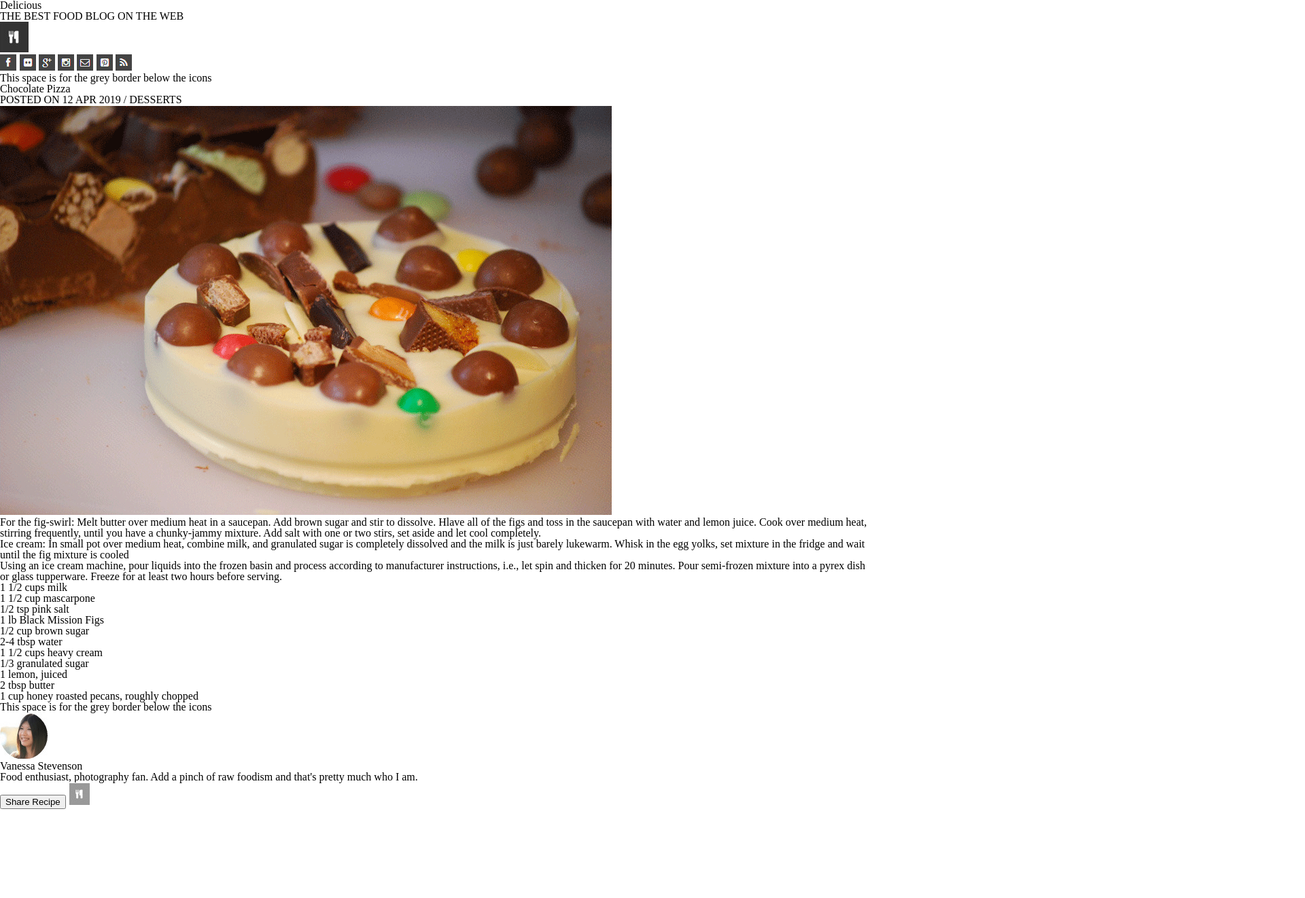
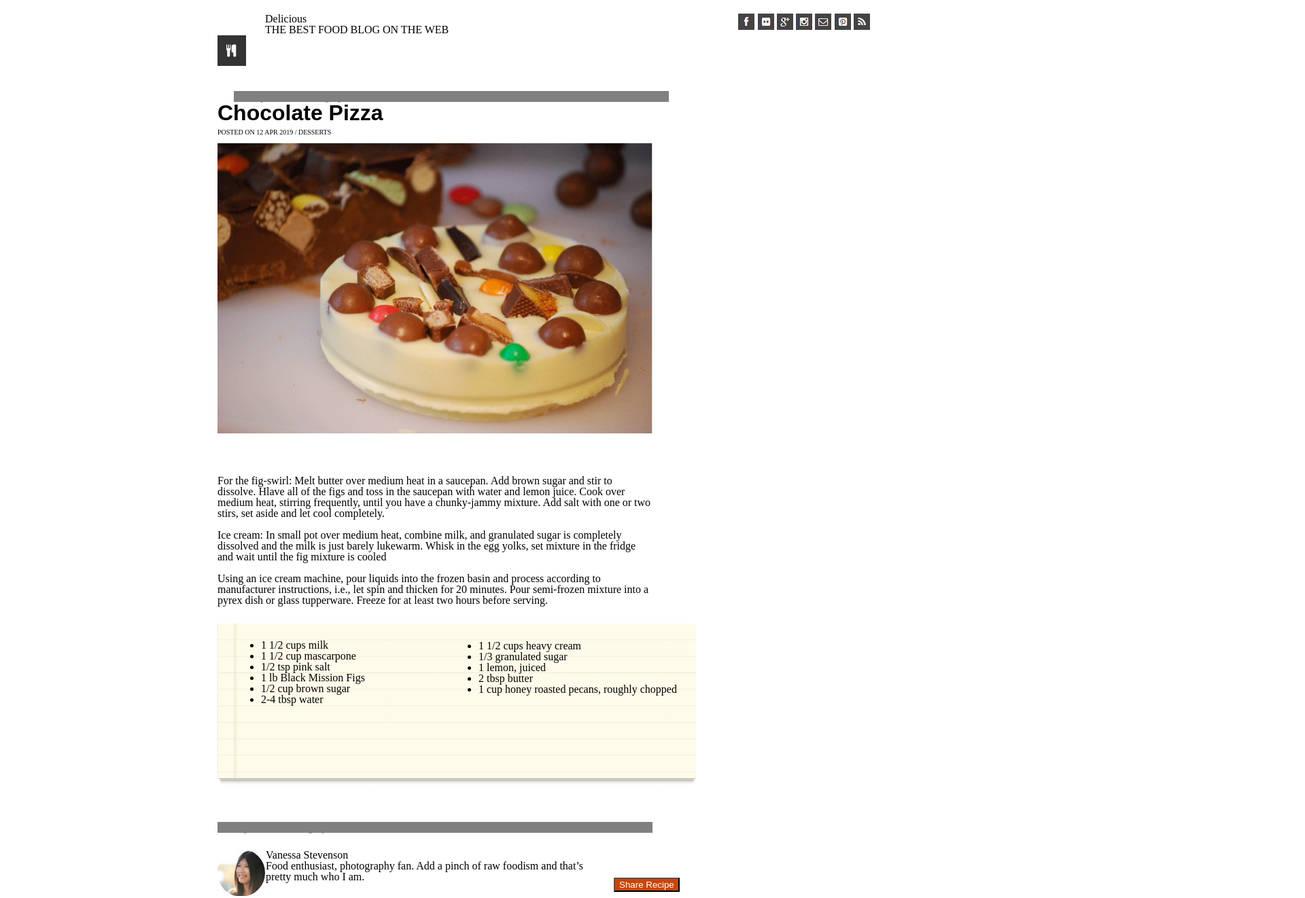
Before and after one commit to AlvianJoseph/chocolatepizza, a plain HTML site: page index.html in a window 1280 px wide. Shown: the top 1322 px of the page at 68% size, 1920 px wide, since content can reach past the window. Before the commit the page ends 1191 px from the top, so only its background shows below. Drawn offline with Linux system fonts and the light colour scheme; files whose address does not match are found by name.

Commit message:
css stles

```diff
--- a/index.html
+++ b/index.html
@@ -1,63 +1,59 @@
 <!DOCTYPE html>
 <html>
+
 <head>
-    <link rel="stylesheet" href="reset.css">
-    <link rel="stylesheet" href="style.css">
+    <link rel="stylesheet" href="C:\Users\alvia\desktop\classtings\chocolatepizza\reset.css">
+    <link rel="stylesheet" href="C:\Users\alvia\desktop\classtings\chocolatepizza\style.css">
     <title>Chocolate Pizza</title>
 </head>
+
 <body>
     <header>
         <div id="left-corner">
             <p>Delicious</p>
             <p>THE BEST FOOD BLOG ON THE WEB</p>
-            <img src="https://github.com/AlvianJoseph/chocolatepizza/blob/master/img/logo.png?raw=true" alt="logo">
+            <img src="https://github.com/AlvianJoseph/chocolatepizza/blob/master/img/logo.png?raw=true" alt="">
         </div>
-
         <div id="right-corner">
-            <img src="https://github.com/AlvianJoseph/chocolatepizza/blob/master/img/fb-icon.png?raw=true"
-                alt="facebook icon">
-            <img src="https://github.com/AlvianJoseph/chocolatepizza/blob/master/img/flic-icon.png?raw=true"
-                alt="flic icon">
-            <img src="https://github.com/AlvianJoseph/chocolatepizza/blob/master/img/gp-icon.png?raw=true"
-                alt="google plus icon">
-            <img src="https://github.com/AlvianJoseph/chocolatepizza/blob/master/img/insta-icon.png?raw=true"
-                alt="instagram icon">
-            <img src="https://github.com/AlvianJoseph/chocolatepizza/blob/master/img/mail-icon.png?raw=true"
-                alt="mail icon">
-            <img src="https://github.com/AlvianJoseph/chocolatepizza/blob/master/img/pint-icon.png?raw=true"
-                alt="pint icon">
-            <img src="https://github.com/AlvianJoseph/chocolatepizza/blob/master/img/rss-icon.png?raw=true"
-                alt="rss icon">
+            <img src="https://github.com/AlvianJoseph/chocolatepizza/blob/master/img/fb-icon.png?raw=true" alt="">
+            <img src="https://github.com/AlvianJoseph/chocolatepizza/blob/master/img/flic-icon.png?raw=true" alt="">
+            <img src="https://github.com/AlvianJoseph/chocolatepizza/blob/master/img/gp-icon.png?raw=tru" alt="">
+            <img src="https://github.com/AlvianJoseph/chocolatepizza/blob/master/img/insta-icon.png?raw=true" alt="">
+            <img src="https://github.com/AlvianJoseph/chocolatepizza/blob/master/img/mail-icon.png?raw=true" alt="mail
+                icon">
+            <img src="https://github.com/AlvianJoseph/chocolatepizza/blob/master/img/pint-icon.png?raw=true" alt="pint
+                icon">
+            <img src="https://github.com/AlvianJoseph/chocolatepizza/blob/master/img/rss-icon.png?raw=true" alt="rss
+                icon">
         </div>
-
         <div id="topborder">
             This space is for the grey border below the icons
         </div>
     </header>
-
     <main>
         <h1>Chocolate Pizza</h1>
-        <p>POSTED ON 12 APR 2019 / DESSERTS</p>
+        <p id="postdate">POSTED ON 12 APR 2019 / DESSERTS</p>
         <div>
             <img id="choco-pizza"
                 src="https://github.com/AlvianJoseph/chocolatepizza/blob/master/img/choco-pizza.png?raw=true"
                 alt="choclate pizza">
         </div>
-
         <div id="recipe">
             <p class="directions">For the fig-swirl: Melt butter over medium heat in a saucepan. Add brown sugar and
                 stir to dissolve. Hlave all of the figs and toss in the saucepan with water and lemon juice. Cook over
                 medium heat, stirring frequently, until you have a chunky-jammy mixture. Add salt with one or two stirs,
                 set aside and let cool completely.</p>
+            <br />
             <p class="directions">Ice cream: In small pot over medium heat, combine milk, and granulated sugar is
                 completely dissolved and the milk is just barely lukewarm. Whisk in the egg yolks, set mixture in the
                 fridge and wait until the fig mixture is cooled</p>
+            <br />
             <p class="directions">Using an ice cream machine, pour liquids into the frozen basin and process according
                 to manufacturer instructions, i.e., let spin and thicken for 20 minutes. Pour semi-frozen mixture into a
                 pyrex dish or glass tupperware. Freeze for at least two hours before serving.</p>
         </div>
 
-        <div id="ingredients">
+        <div>
             <Ul id="left-side-ingredients">
                 <li>1 1/2 cups milk</li>
                 <li>1 1/2 cup mascarpone</li>
@@ -74,20 +70,26 @@
                 <li>1 cup honey roasted pecans, roughly chopped</li>
             </Ul>
         </div>
+        <div>
+            <img id="ingredients"
+                src="https://github.com/AlvianJoseph/chocolatepizza/blob/master/img/list-bg.png?raw=true"> </div>
     </main>
-
     <footer>
         <div id="bottomborder">
             This space is for the grey border below the icons
         </div>
         <div>
-            <img src="https://github.com/AlvianJoseph/chocolatepizza/blob/master/img/van-pic.png?raw=true" alt="van">
-            <p><strong>Vanessa Stevenson</strong></p>
-            <p>Food enthusiast, photography fan. Add a pinch of raw foodism and that's pretty much who I am.</p>
+            <img id="vanessa" src="https://github.com/AlvianJoseph/chocolatepizza/blob/master/img/van-pic.png?raw=true"
+                alt="van">
+            <p>Vanessa Stevenson</p>
+            <p>Food enthusiast, photography fan. Add a pinch of raw foodism and that’s <br />pretty much who I am.
+            </p>
             <button id="share">Share Recipe</button>
-            <img src="https://github.com/AlvianJoseph/chocolatepizza/blob/master/img/small-logo.png?raw=true"
+            <img id="tinydancer"
+                src="https://github.com/AlvianJoseph/chocolatepizza/blob/master/img/small-logo.png?raw=true"
                 alt="small logo">
         </div>
     </footer>
 </body>
+
 </html>
--- a/style.css
+++ b/style.css
@@ -0,0 +1,110 @@
+#left-corner {
+    position: relative;
+    left:25%;
+    display: inline-block;
+    }
+    #right-corner {
+       float: right;
+       display: inline-block;
+    }
+    #logo {
+       position: absolute;
+       top: 0%;
+    }
+    header{
+       margin: 20px auto 50px auto;
+    }
+    header p {
+       margin-left: 70px;
+    }
+    #topborder {
+       background-color: gray;
+       display: inline-block;
+       width: 50%;
+       color: gray;
+       position: relative;
+       top: 50px;
+    }
+    h1 {
+       font-family: Arial, Helvetica, sans-serif;
+       font-weight: bold;
+       font-size: 2em;
+       position: absolute;
+       left: 25%;
+    }
+    #postdate{
+       font-size: 10px;
+       position: absolute;
+       left: 25%;
+       padding: 0px;
+       margin-left: auto;
+       margin-right: auto;
+       margin-top: 40px;
+    }
+    #choco-pizza {
+       position: absolute;
+       left: 25%;
+       width: 50%;
+       padding: 0px;
+       margin-left: auto;
+       margin-right: auto;
+       margin-top: 60px;
+    }
+    #recipe {
+       position: relative;
+       top: 550px;
+       width: 50%;
+       left: 25%;
+    }
+    #left-side-ingredients {
+       position: relative;
+       top: 600px;
+       /* width: 50%; */
+       left: 30%;
+       z-index: 10;
+    }
+    #right-side-ingredients {
+       position: relative;
+       top: 505px;
+       /* width: 50%; */
+       left: 55%;
+       z-index: 10;
+    }
+    #ingredients {
+       position: relative;
+       top: 400px;
+       width: 55%;
+       left: 25%;
+       z-index: 1;
+    }
+    #bottomborder {
+       background-color: gray;
+       position: relative;
+       width: 50%;
+       top: 450px;
+       left: 25%;
+       color: gray;
+    }
+    #vanessa {
+       position: relative;
+       top: 475px;
+       left: 25%;
+       float: left;
+    }
+    footer p {
+       position: relative;
+       top: 475px;
+       left: 25%;
+    }
+    #share {
+       background-color: rgb(202, 69, 7);
+       position: relative;
+       top: 450px;
+       left: 65%;
+       color: white;
+    }
+    #tinydancer {
+       position: relative;
+       top: 550px;
+       left: 40%;
+    }
```
